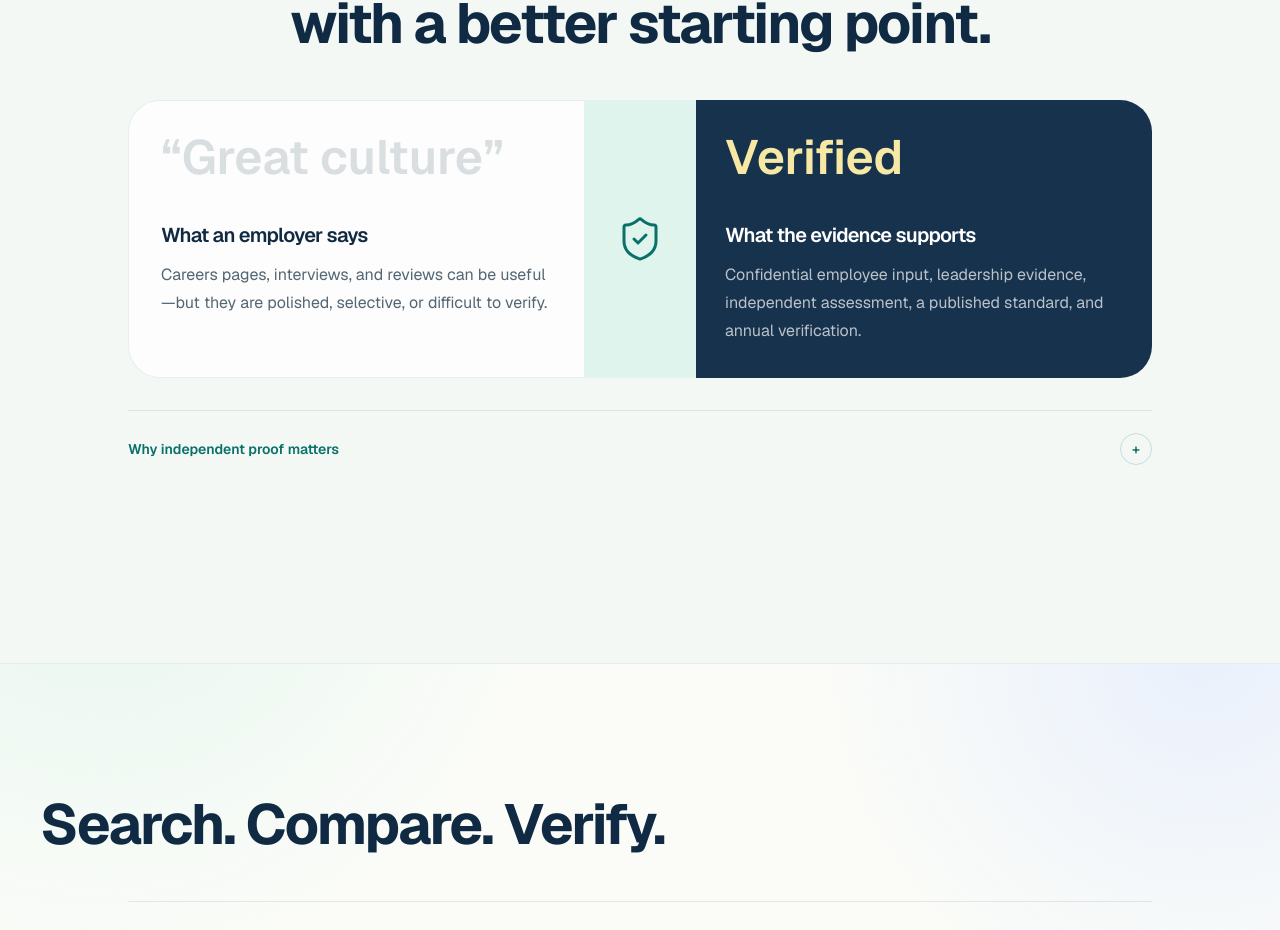
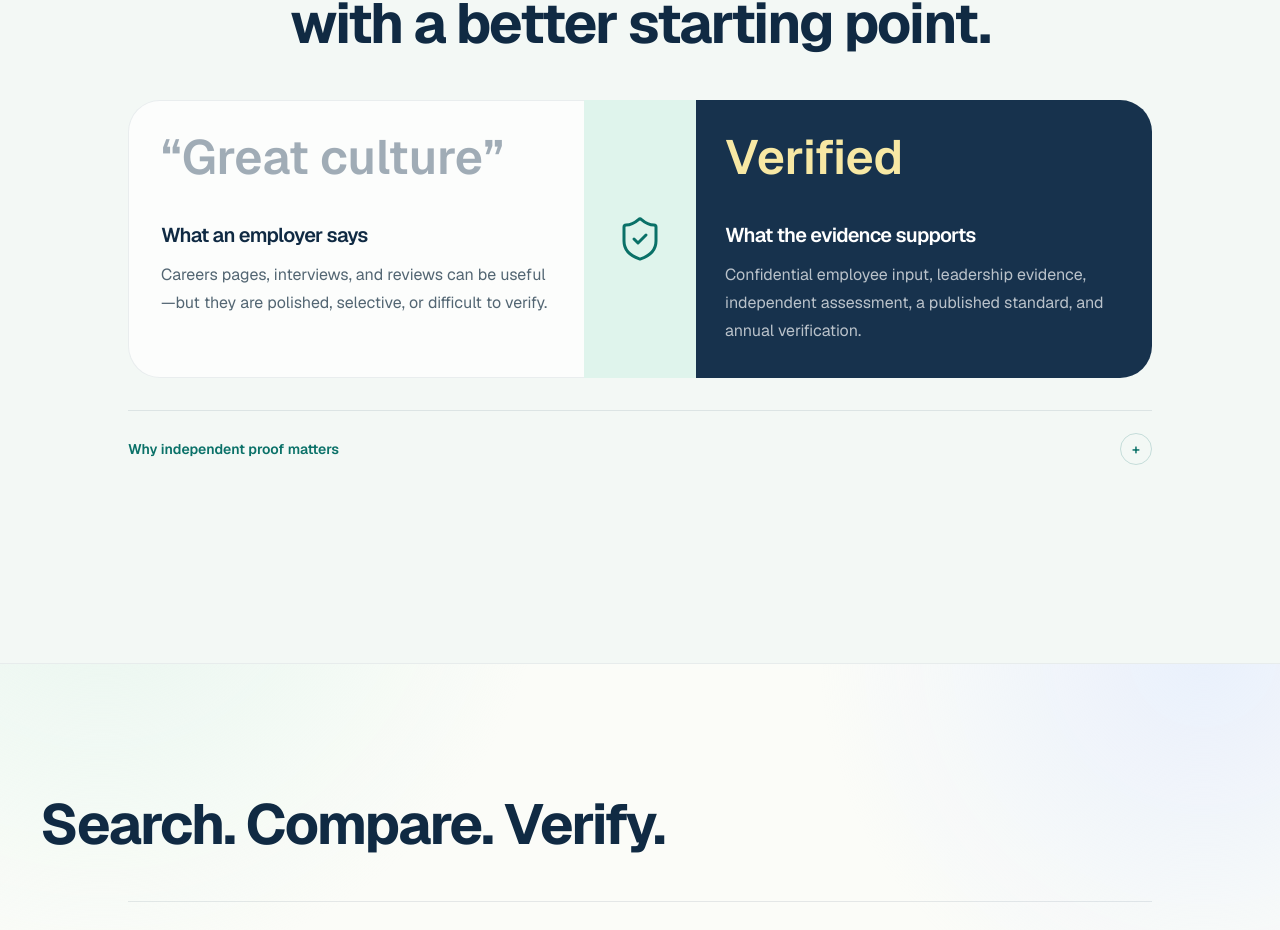
Before and after one commit to nesora-ops/ooc_website, a Next.js app: page /directory in a window 1280 px wide. Shown: the part 1091-2021 px from the top of the page. Built offline with nearby package versions, Linux system fonts and the light colour scheme; no server answers.

Commit message:
style: darken faint "Great culture" text for legibility

```diff
--- a/src/app/directory/page.tsx
+++ b/src/app/directory/page.tsx
@@ -60,7 +60,7 @@ export default function DirectoryPage() {
           </h2>
           <div className="mx-auto mt-12 grid max-w-5xl items-stretch lg:grid-cols-[1fr_auto_1fr]">
             <div className="rounded-t-[2rem] border border-navy/8 bg-white/70 p-8 lg:rounded-l-[2rem] lg:rounded-tr-none">
-              <p className="font-heading text-5xl font-semibold text-navy/15">“Great culture”</p>
+              <p className="font-heading text-5xl font-semibold text-navy/40">“Great culture”</p>
               <h3 className="mt-10 text-xl font-semibold text-navy-ink">What an employer says</h3>
               <p className="mt-3 leading-7 text-muted-foreground">
                 Careers pages, interviews, and reviews can be useful—but they are polished,
```
